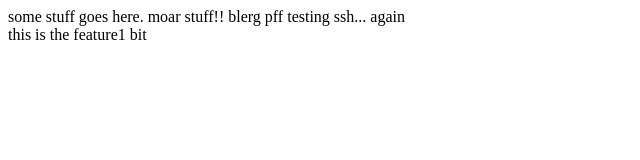
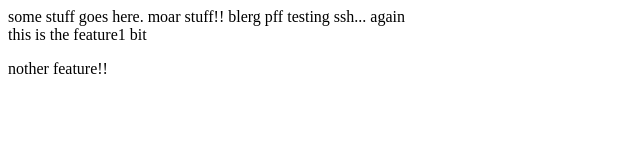
Before and after one commit to moarcodez/meanstack, a plain HTML site: page index.html in a window 1280 px wide. Shown: the whole page, without its empty margins (0-640 px from the left). Drawn offline with Linux system fonts and the light colour scheme.

Commit message:
moar changes

```diff
--- a/index.html
+++ b/index.html
@@ -9,6 +9,7 @@
 
     <div>
       this is the feature1 bit
+        <p>nother feature!!</p>
     </div>
 
   </body>
```
